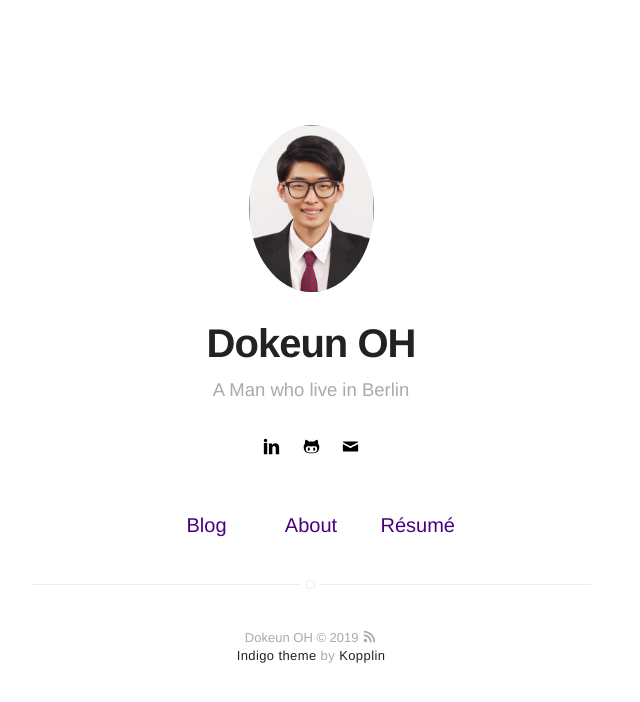
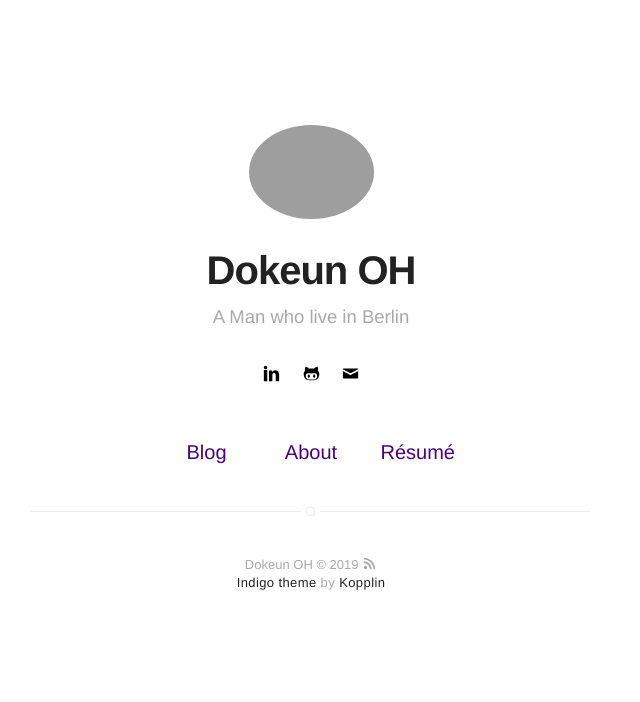
Before and after one commit to ohdoking/ohdoking.github.io, a Jekyll site: the page built from index.html, in a window 1280 px wide. Shown: the top 702 px of the page, without its empty margins (329-969 px from the left). Built offline with Jekyll 4.4.1, drawn with Linux system fonts in a browser that asks for light colours.

Commit message:
change my profile picture

```diff
--- a/_config.yml
+++ b/_config.yml
@@ -8,7 +8,7 @@
 # if it's an external image, update below for true
 # better with square images
 external-image: false
-picture: assets/images/profile.jpg
+picture: assets/images/profile2.jpg
 
 # If you want to include your resume, set to true
 # and specify source (external or local).
```
Also changed, not shown: 1 other file.
